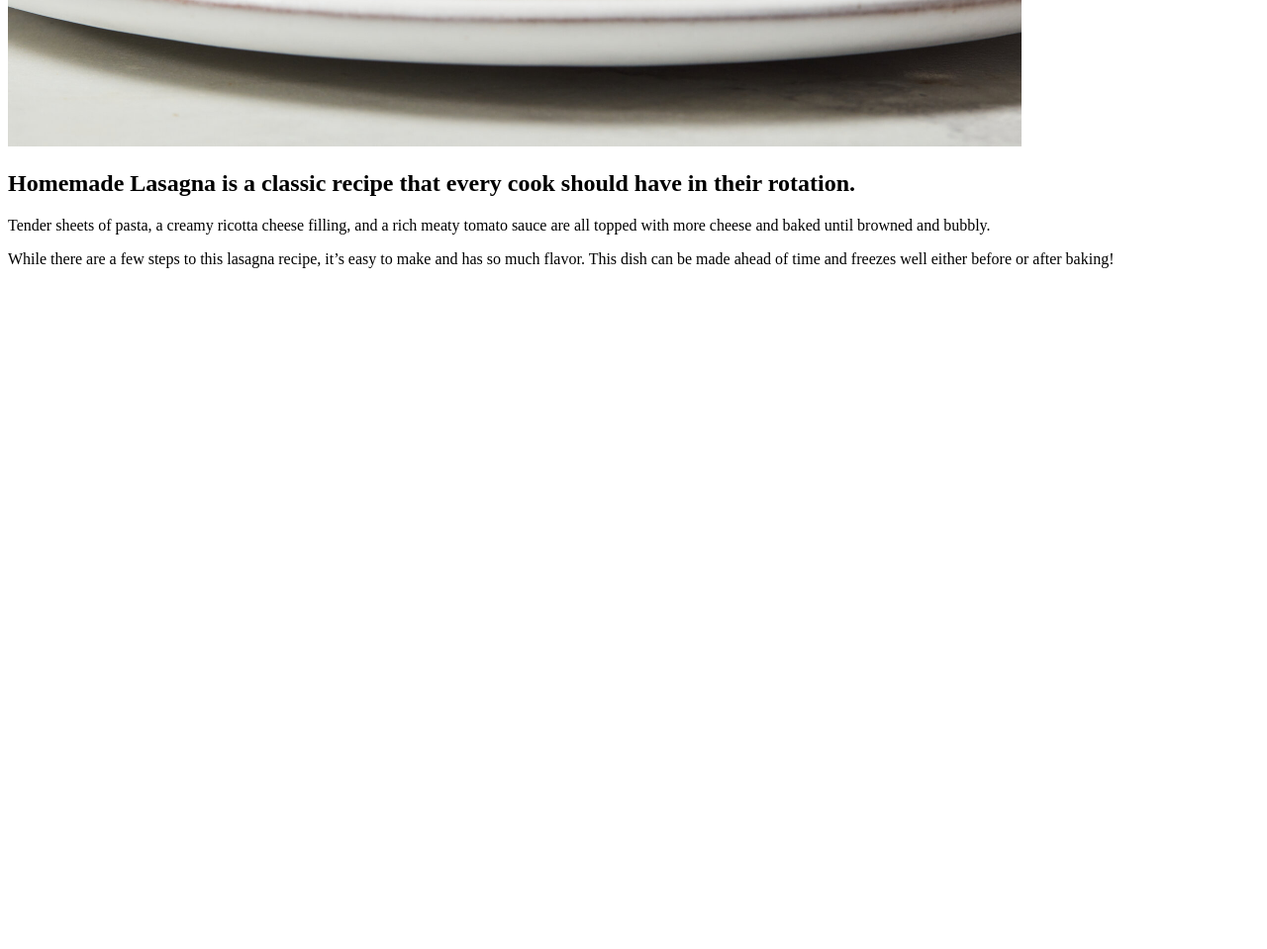
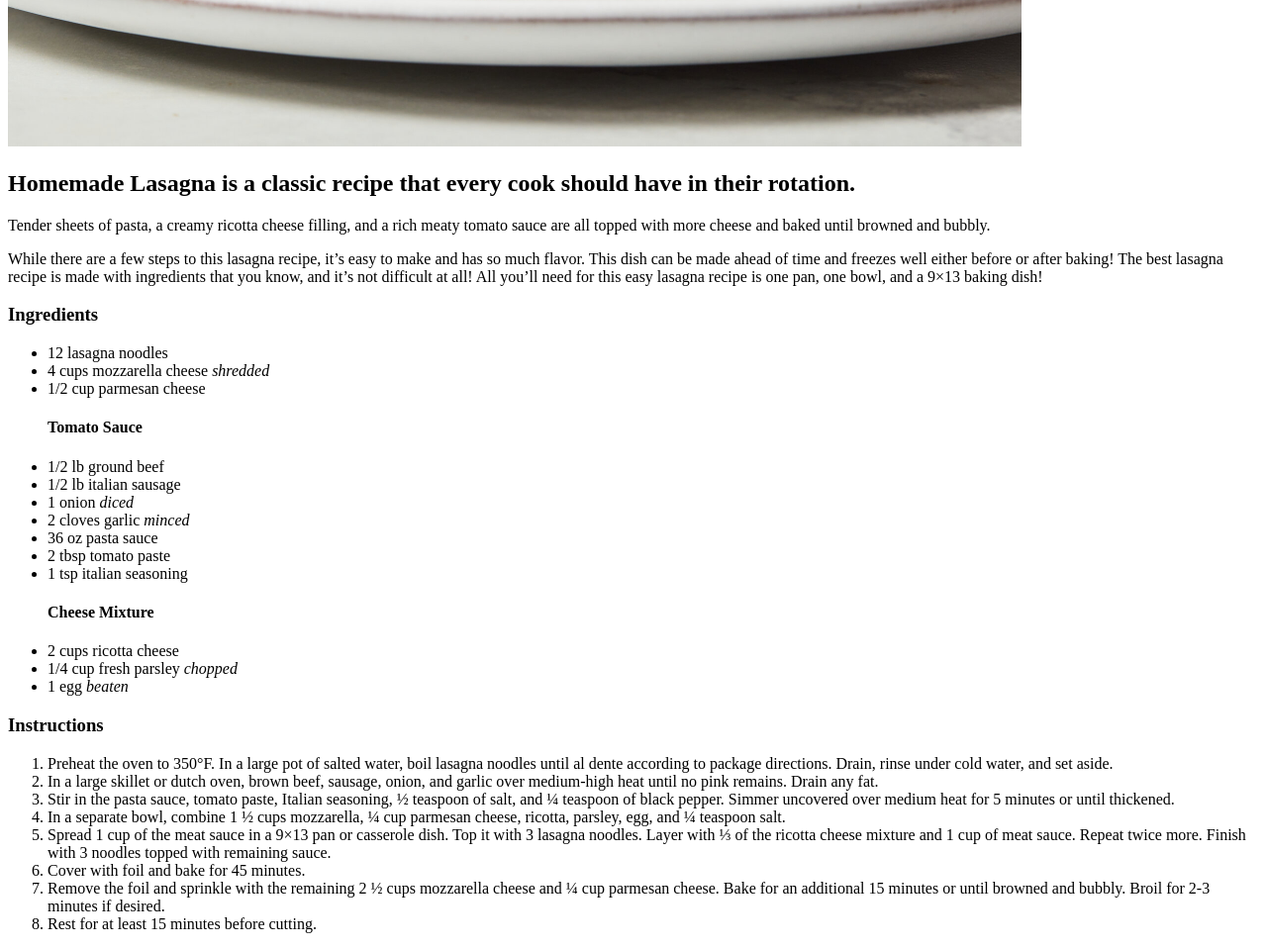
Before and after one commit to ncrossan/odin-recipes, a plain HTML site: page recipes/lasagna.html in a window 1280 px wide. Shown: the part 615-1574 px from the top of the page at 99% size. Before the commit the page ends 902 px from the top, so only its background shows below. Drawn offline with Linux system fonts and the light colour scheme.

Commit message:
Add unordered list of ingredients to recipe page
Add ordered list of instructions to recipe page

```diff
--- a/recipes/lasagna.html
+++ b/recipes/lasagna.html
@@ -6,7 +6,7 @@
 </head>
 
 <body>
-    <h1>Recipe for Lasagna</h1>
+    <h1>Easy Homemade Lasagna Recipe</h1>
 
     <img src="../images/lasagna.jpg" alt="Lasagna" height="683" width="1024">
 
@@ -15,7 +15,50 @@
         are all topped with more cheese and baked until browned and bubbly.</p>
     <p>While there are a few steps to this lasagna recipe, it’s easy to make and has so much
         flavor. This dish can be made ahead of time and freezes well either before or after
-        baking!</p>
+        baking! The best lasagna recipe is made with ingredients that you know, and it’s not
+        difficult at all! All you’ll need for this easy lasagna recipe is one pan, one bowl,
+        and a 9×13 baking dish!</p>
+
+    <h3>Ingredients</h3>
+    <ul>
+        <li>12 lasagna noodles</li>
+        <li>4 cups mozzarella cheese <em>shredded</em></li>
+        <li>1/2 cup parmesan cheese</li>
+        <h4>Tomato Sauce</h4>
+        <li>1/2 lb ground beef</li>
+        <li>1/2 lb italian sausage</li>
+        <li>1 onion <em>diced</em></li>
+        <li>2 cloves garlic <em>minced</em></li>
+        <li>36 oz pasta sauce</li>
+        <li>2 tbsp tomato paste</li>
+        <li>1 tsp italian seasoning</li>
+        <h4>Cheese Mixture</h4>
+        <li>2 cups ricotta cheese</li>
+        <li>1/4 cup fresh parsley <em>chopped</em></li>
+        <li>1 egg <em>beaten</em></li>
+    </ul>
+
+    <h3>Instructions</h3>
+    <ol>
+        <li>Preheat the oven to 350°F. In a large pot of salted water, boil lasagna noodles
+            until al dente according to package directions. Drain, rinse under cold water,
+            and set aside.</li>
+        <li>In a large skillet or dutch oven, brown beef, sausage, onion, and garlic over
+            medium-high heat until no pink remains. Drain any fat.</li>
+        <li>Stir in the pasta sauce, tomato paste, Italian seasoning, ½ teaspoon of salt,
+            and ¼ teaspoon of black pepper. Simmer uncovered over medium heat for 5 minutes
+            or until thickened.</li>
+        <li>In a separate bowl, combine 1 ½ cups mozzarella, ¼ cup parmesan cheese, ricotta,
+            parsley, egg, and ¼ teaspoon salt.</li>
+        <li>Spread 1 cup of the meat sauce in a 9×13 pan or casserole dish. Top it with 3
+            lasagna noodles. Layer with ⅓ of the ricotta cheese mixture and 1 cup of meat
+            sauce. Repeat twice more. Finish with 3 noodles topped with remaining sauce.</li>
+        <li>Cover with foil and bake for 45 minutes.</li>
+        <li>Remove the foil and sprinkle with the remaining 2 ½ cups mozzarella cheese and ¼
+            cup parmesan cheese. Bake for an additional 15 minutes or until browned and bubbly.
+            Broil for 2-3 minutes if desired.</li>
+        <li>Rest for at least 15 minutes before cutting.</li>
+    </ol>
 
 </body>
 
```
